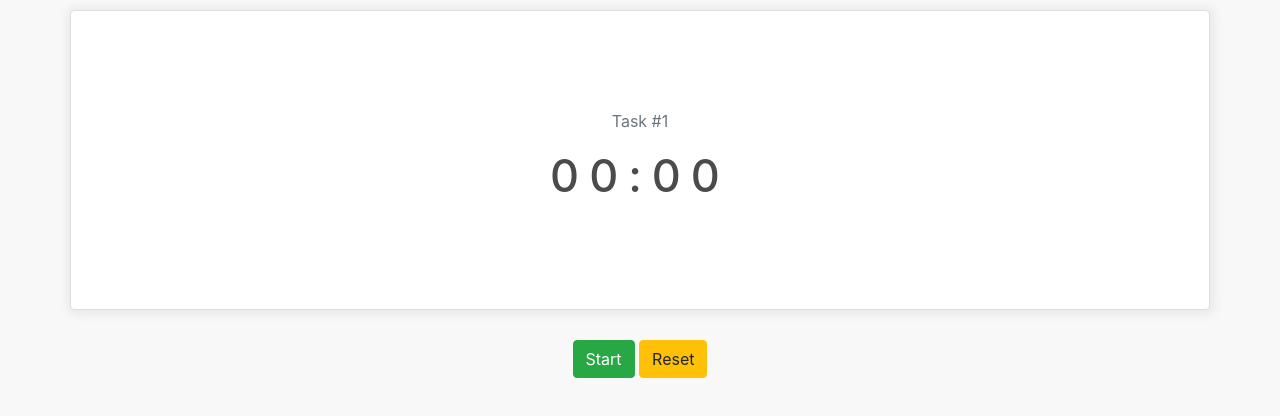
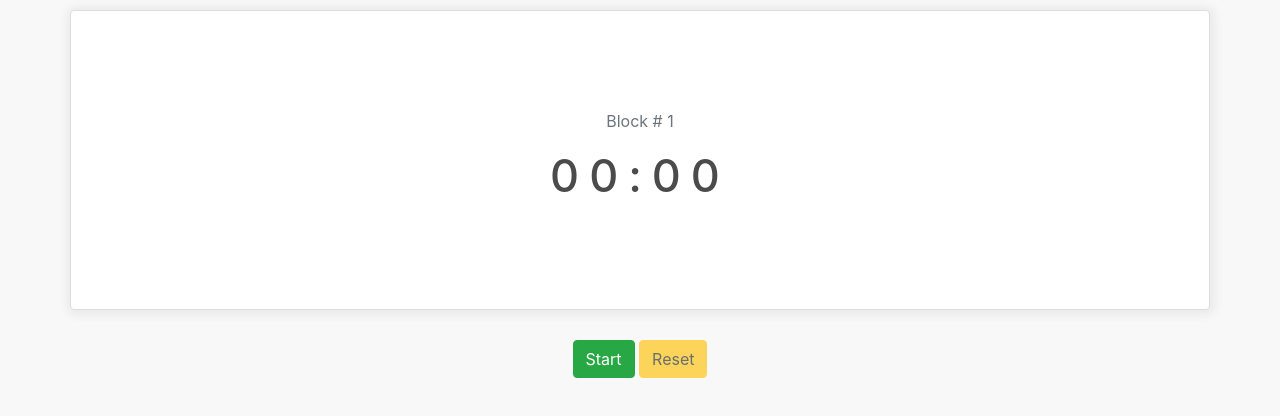
Before and after one commit to jakemorris665/Pomodoro, a plain HTML site: page index.html in a window 1280 px wide. Drawn offline with nearby package versions, Linux system fonts and the light colour scheme.

Commit message:
disable reset button on start and after reset

```diff
--- a/index.html
+++ b/index.html
@@ -22,7 +22,10 @@
 					<div class="row">
 						<div class="col-12">
 							<div class="text-muted">
-								<p>Task #<span id="taskNbr">1</span></p>
+								<p>
+									<span id="infoTxt">Block #</span>
+									<span id="taskNbr">1</span>
+								</p>
 							</div>
 						</div>
 					</div>
@@ -40,7 +43,7 @@
 							<button id="mainBtn" class="btn btn-success top10">
 								Start
 							</button>
-							<button id="resetBtn" class="btn btn-warning top10">
+							<button id="resetBtn" class="btn btn-warning top10" disabled="true">
 								Reset
 							</button>
 						</div>
```
